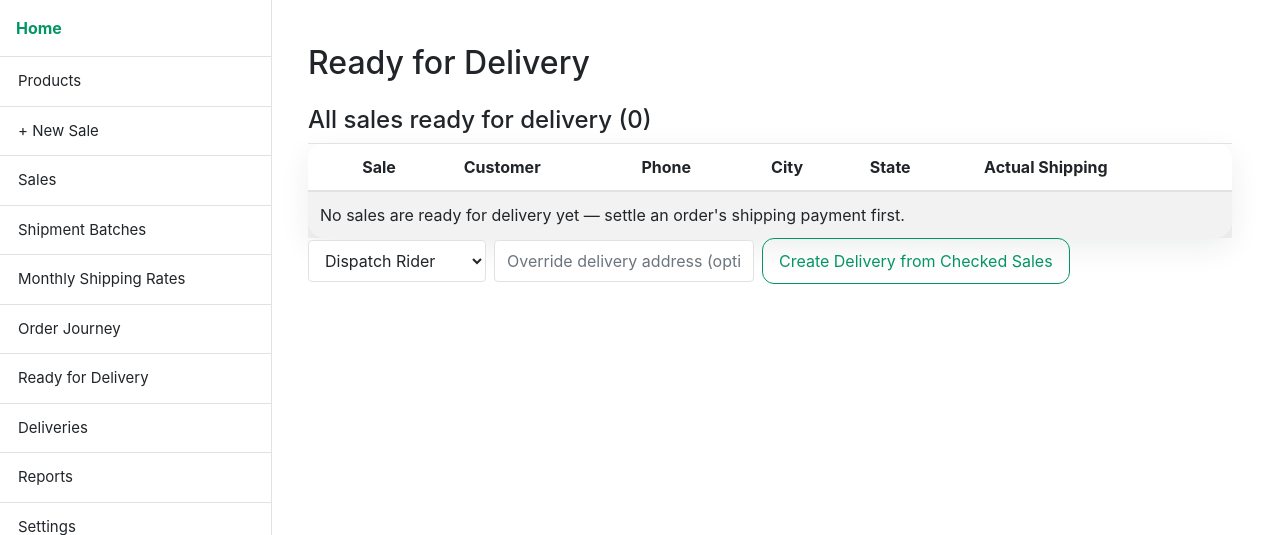
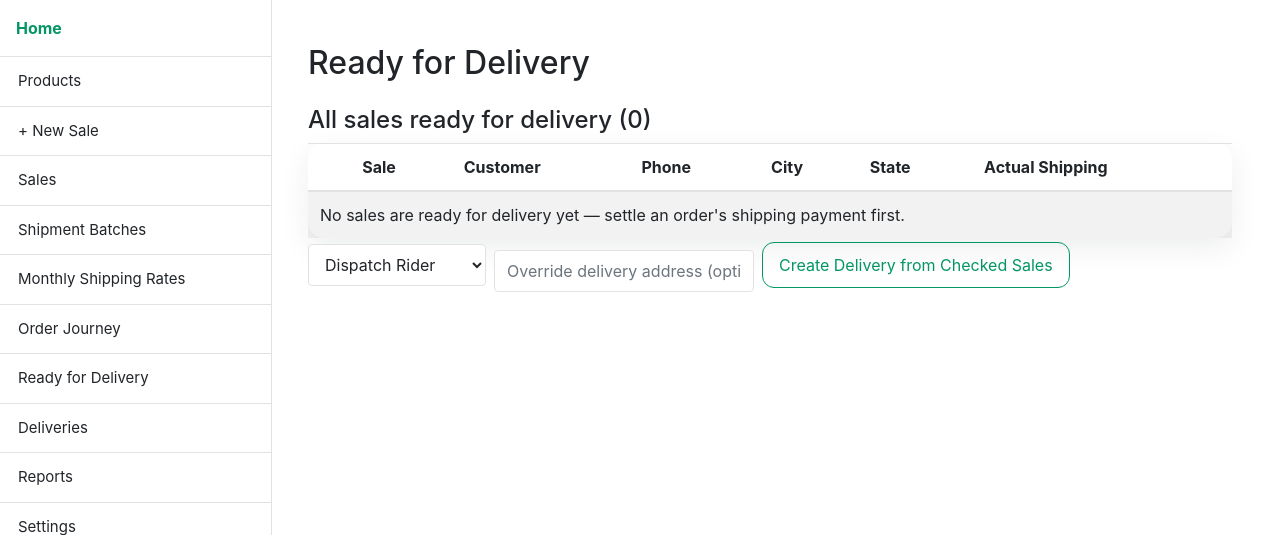
Before and after one commit to guylikesweet/Oma-db, a Flask app: page /delivery/ready in a window 1280 px wide. Shown: the part 64-599 px from the top of the page. Run offline with Flask 3, Linux system fonts and the light colour scheme; the visitor is signed in with stand-in values (Sample User, id 1); data that the repository does not hold is empty; some libraries are stand-ins or nearby versions.

Commit message:
Separate adjacent website form controls

```diff
--- a/app/static/oma-theme.css
+++ b/app/static/oma-theme.css
@@ -295,3 +295,17 @@ table.table{background:var(--oma-surface,#fff)}
 @media (max-width:1099px){
   body:has(#sideNav) #sideNav{width:min(320px,88vw)}
 }
+/* Keep adjacent form controls visually separated even when a template
+   does not wrap every field in its own .form-group. Inline/search forms are
+   intentionally excluded so compact toolbars keep their existing layout. */
+form:not(.form-inline) input + input,
+form:not(.form-inline) input + select,
+form:not(.form-inline) input + textarea,
+form:not(.form-inline) select + input,
+form:not(.form-inline) select + select,
+form:not(.form-inline) select + textarea,
+form:not(.form-inline) textarea + input,
+form:not(.form-inline) textarea + select,
+form:not(.form-inline) textarea + textarea {
+  margin-top: 12px;
+}
```
